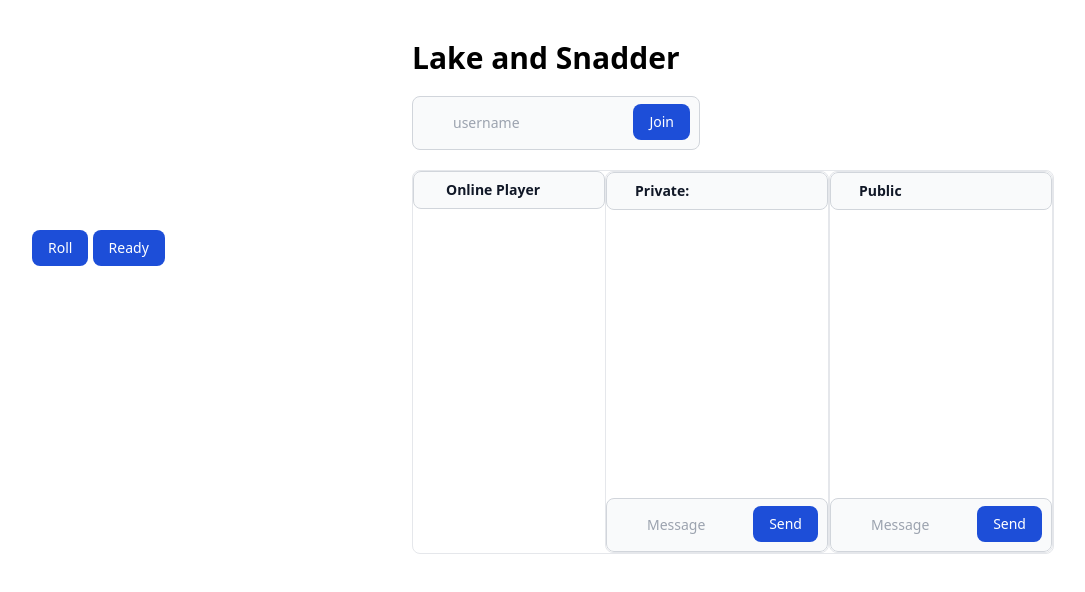
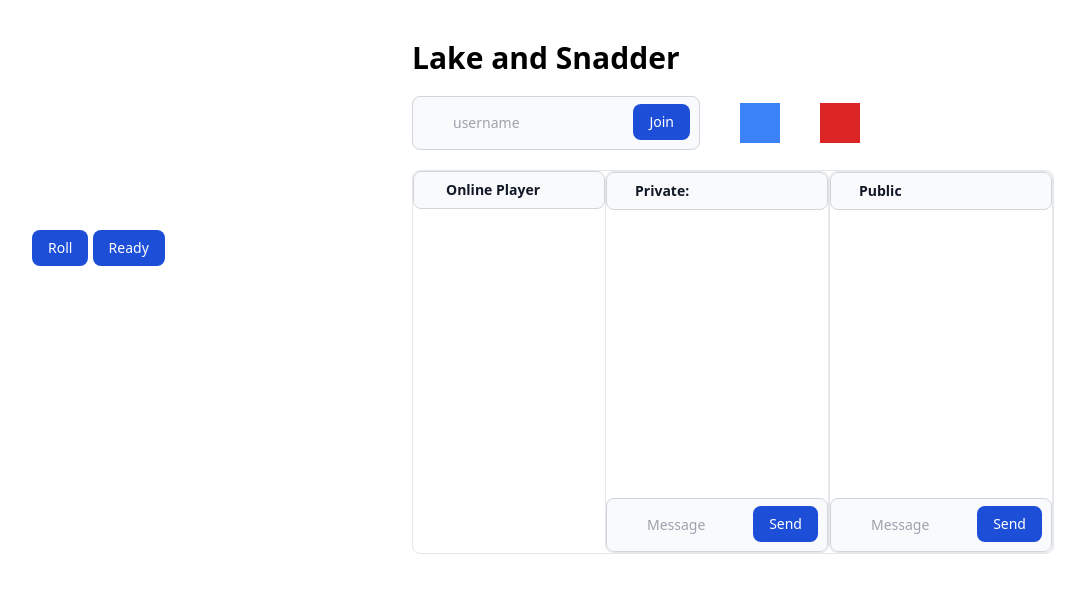
Before and after one commit to RavindraWiguna/LakeAndSnadder, a website with bundled scripts: page public/index.html in a window 1280 px wide. Shown: the whole page, without its empty margins (48-1133 px from the left). Built offline with nearby package versions, Linux system fonts and the light colour scheme.

Commit message:
fix:  disable state button

```diff
--- a/public/index.html
+++ b/public/index.html
@@ -39,7 +39,7 @@
           <!-- title -->
           <h2 class="font-bold text-3xl pt-10">Lake and Snadder</h2>
           <!-- input name -->
-          <div>
+          <div class="flex items-center gap-10">
             <form class="w-72">
               <label
                 for="default-search"
@@ -64,8 +64,14 @@
                 </button>
               </div>
             </form>
-            <div id="game-msg"></div>
-            <div id="self-msg"></div>
+            <div
+              class="bg-blue-500 px-5 py-5 text-slate-100"
+              id="game-msg"
+            ></div>
+            <div
+              class="bg-red-600 px-5 py-5 text-slate-100"
+              id="self-msg"
+            ></div>
           </div>
 
           <!-- online player -->
--- a/public/js/index.js
+++ b/public/js/index.js
@@ -195,6 +195,9 @@ let readyButton = document.getElementById("ready-btn");
 readyButton.addEventListener("click", function () {
   // disable biar gak bisa ready 2 kali
   readyButton.disabled = true;
+  readyButton.classList.remove("bg-blue-700");
+  readyButton.style.backgroundColor = "gray";
+
   // bilang ke server oh kita ready cuy
   socket.emit("server-test", username);
   console.log("bilangan ke seerver aku ready");
```
Also changed, not shown: public/style.css.
